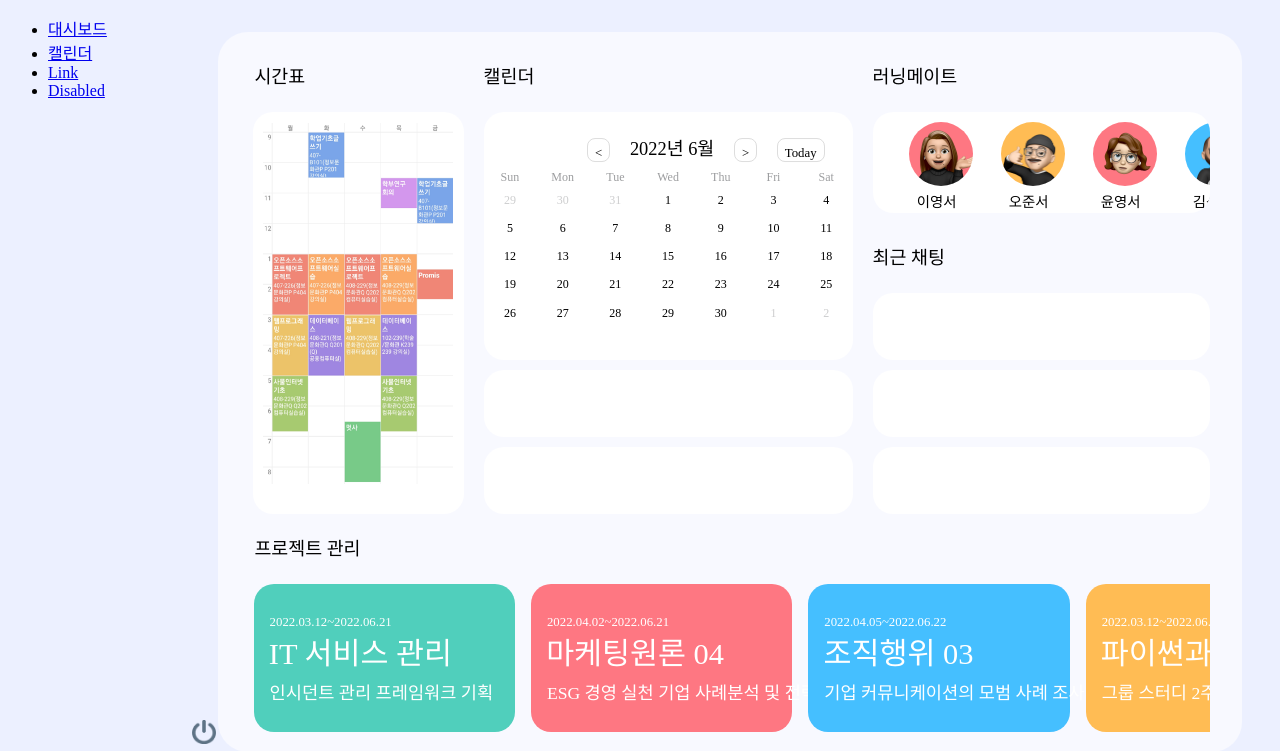
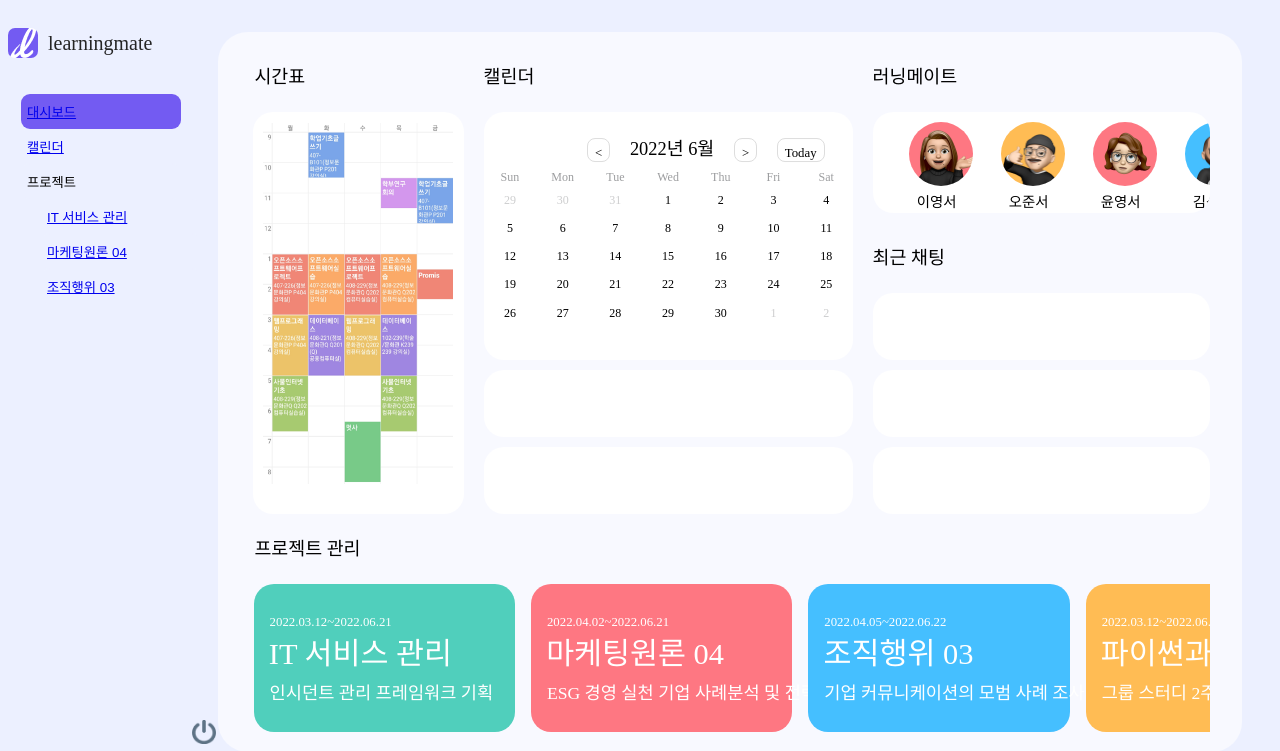
Before and after one commit to LikeLion-at-DGU/Runningmate, a Django app: page /mainpage in a window 1280 px wide. Shown: the top 751 px of the page. Run offline with Django 4.2, Linux system fonts and the light colour scheme; some web fonts are replaced.

Commit message:
navbar 1차 작업

```diff
--- a/runningmate/runningmate/templates/shared/_navbar.html
+++ b/runningmate/runningmate/templates/shared/_navbar.html
@@ -1,15 +1,93 @@
 <!-- navbar -->
-<ul class="nav flex-column">
+<!-- <ul class="nav flex-column">
     <li class="nav-item">
         <a class="nav-link active" aria-current="page" href="{% url 'mateapp:showmain' %}">대시보드</a>
     </li>
     <li class="nav-item">
         <a class="nav-link" href="{% url 'mateapp:calendar' %}">캘린더</a>
     </li>
-    <li class="nav-item">
-        <a class="nav-link" href="#">Link</a>
+
+    <div class="nav-item" id="dropdown">
+        <li class="">프로젝트</li>
+        <li class="">프로젝트</li>
+    </div>
+    <li class="nav-item" id="dropdown">
+        <a class="nav-link" href="#">프로젝트</a>
+        <a class="dropdown1">IT 서비스 관리</a>
+        <a class="dropdown2">마케팅 원론 04</a>
+        <a class="dropdown3">조직행위 03</a>
+        <a class="dropdown4">파이썬과 경영 01</a>
+        <a class="dropdown5">사물인터넷 기초</a>
     </li>
-    <li class="nav-item">
-        <a class="nav-link disabled" href="#" tabindex="-1" aria-disabled="true">Disabled</a>
-    </li>
-</ul>
+</ul> -->
+
+<style>
+    .nav {
+        list-style: none;
+        padding-left: 13px;
+    }
+
+    #login_logo {
+        width: 30px;
+        height: 30px;
+        background: #735BF2;
+        border-radius: 7px;
+        background-image: url(../images/logo.png);
+        background-repeat: no-repeat;
+        background-position: center;
+        display: inline-block;
+        margin-right: 10px;
+    }
+
+    .login_logo{
+        font-family: 'Pacifico';
+        font-style: normal;
+        font-weight: 400;
+        font-size: 20px;
+        line-height: 70px;
+        display: flex;
+        align-items: center;
+        color: #252525;
+    }
+
+    .wrap button {
+        width: 160px;
+        height: 35px;
+        border-radius: 9px;
+        background-color: #ECF0FF;
+        text-align: left;
+        border: none;
+    }
+
+    #home {
+        background: #735BF2;
+        color: white;
+    }
+
+    .dropdown-content {
+        padding-left: 20px;
+    }
+
+</style>
+
+
+<div class="wrap">
+    <div class = "login_logo"><div id = "login_logo"></div>learningmate</div>
+
+    <ul class="nav">
+        <li><button class="nav-item" id="home"><a href="{% url 'mateapp:showmain' %}">대시보드</a></button></li>
+        <li><button class="nav-item" id="nav_calender"><a href="{% url 'mateapp:calendar' %}">캘린더</a></button></li>
+        <li>
+            <div class="dropdown">
+                <button class="dropbtn">프로젝트
+                    <i class="fa fa-caret-down"></i>
+                </button>
+                <div class="dropdown-content">
+                    <button><li><a href="#">IT 서비스 관리</a></li></button><br>
+                    <button><li><a href="#">마케팅원론 04</a></li></button><br>
+                    <button><li><a href="#">조직행위 03</a></li></button>
+                </div>
+            </div>
+        </li>
+    </ul>
+</div>
```
Also changed, not shown: runningmate/static/css/style.css (+0 -11 lines), runningmate/db.sqlite3.
